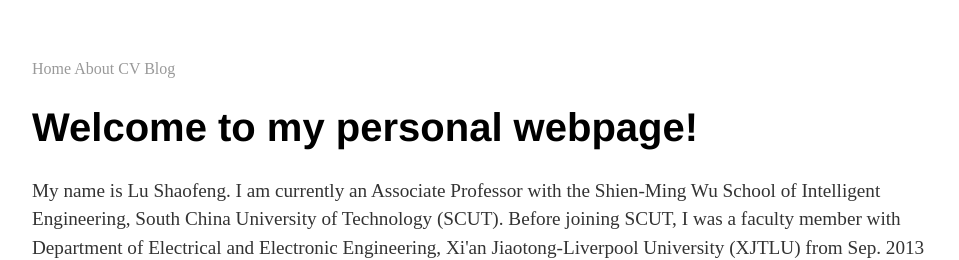
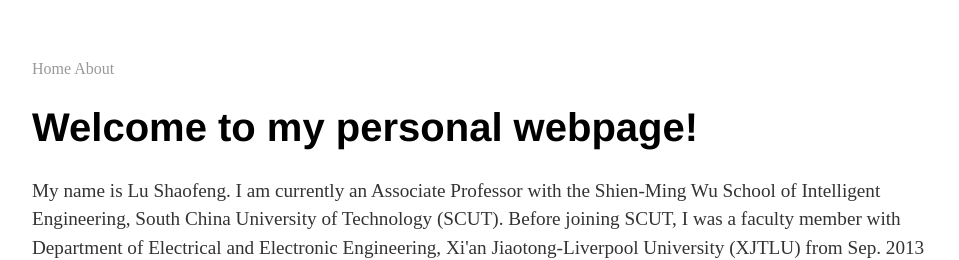
Before and after one commit to lushaofeng/lushaofeng.github.io, a Jekyll site: the page built from index.html, in a window 1280 px wide. Shown: the top 260 px of the page, without its empty margins (160-1119 px from the left). Built offline with Jekyll 4.4.1, drawn with Linux system fonts in a browser that asks for light colours.

Commit message:
Update navigation.yml

```diff
--- a/_data/navigation.yml
+++ b/_data/navigation.yml
@@ -2,7 +2,3 @@
   link: /
 - name: About
   link: /about.html
-- name: CV
-  link: /cv.html
-- name: Blog
-  link: /blog.html
```
